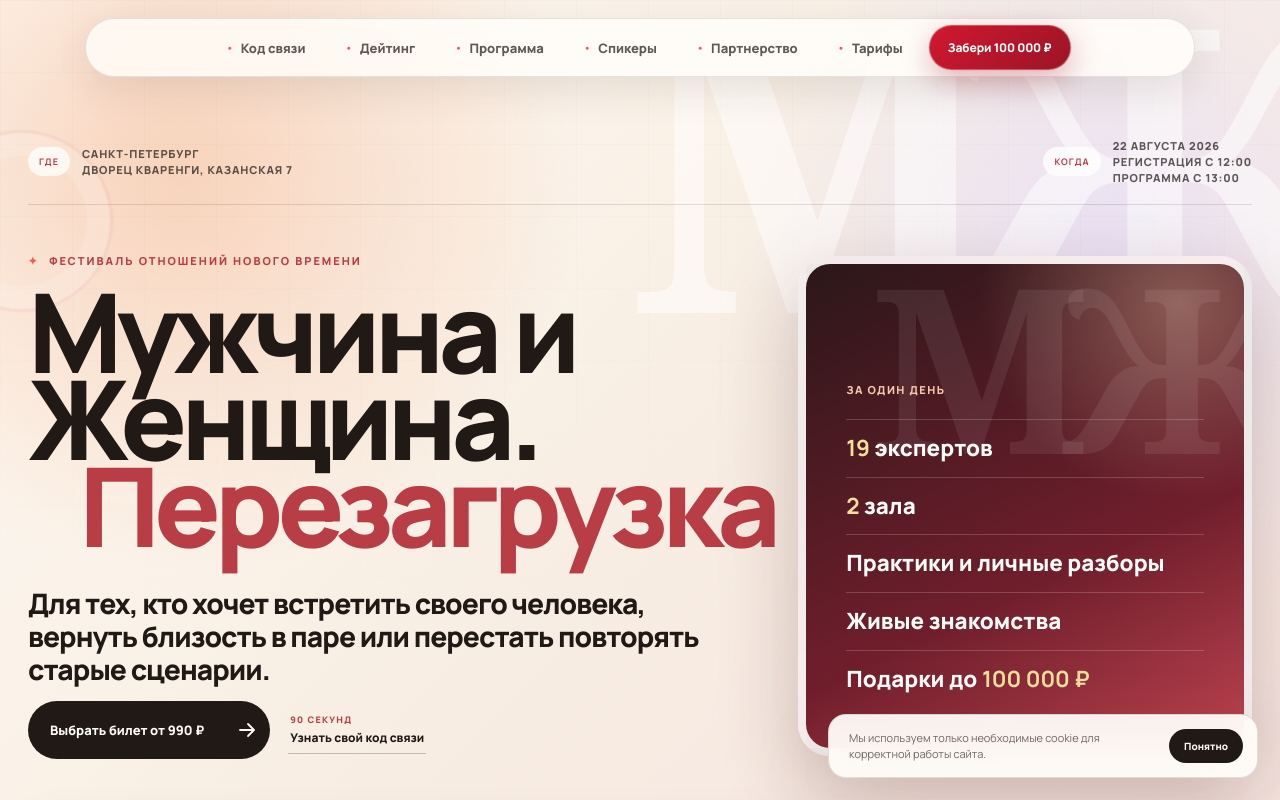
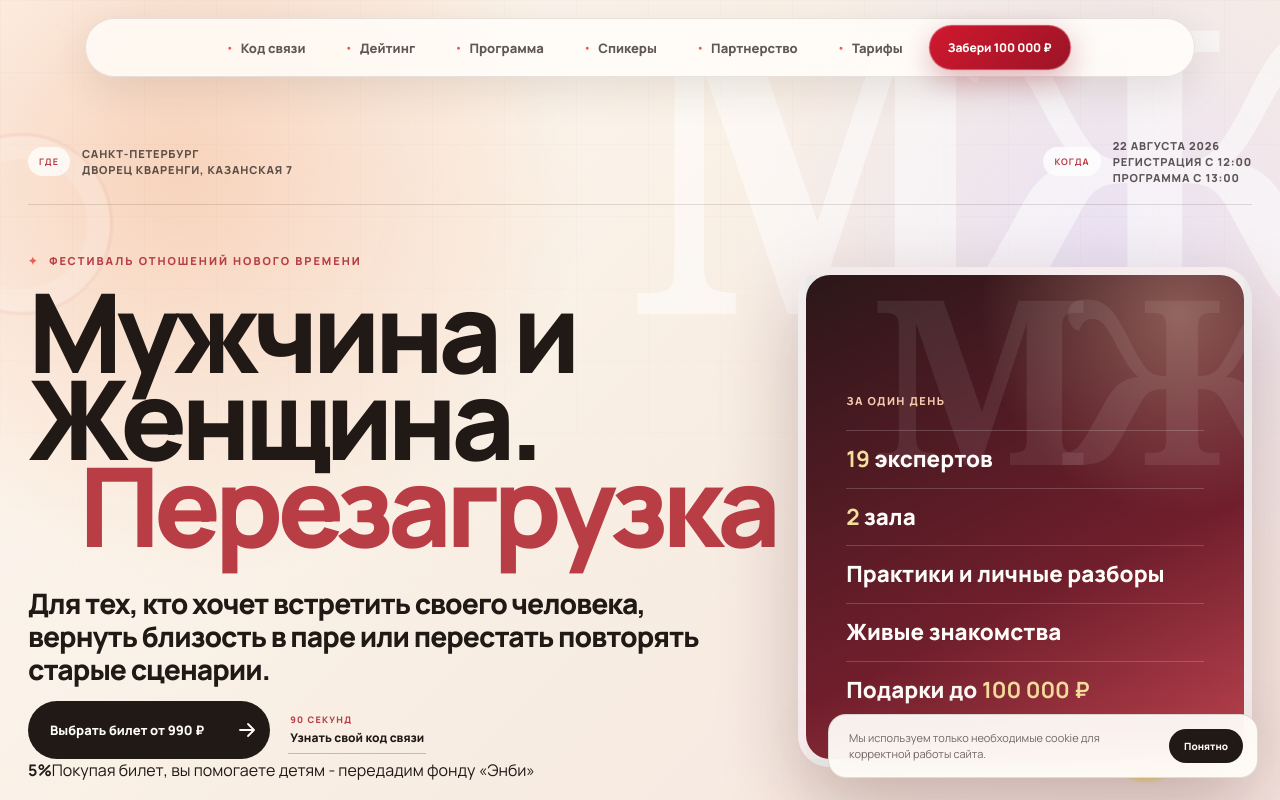
Before and after one commit to aopetrukhin-maker/menwoman-site, a Next.js app: page / in a window 1280 px wide. Shown: the top 800 px of the page. Built offline with nearby package versions, Linux system fonts and the light colour scheme.

Commit message:
Добавить упоминание фонда на главный экран

```diff
--- a/app/page.tsx
+++ b/app/page.tsx
@@ -1019,7 +1019,7 @@ function PricingSection() {
           <p>Главная разница видна сразу. Полный состав можно открыть внутри карточки.</p>
         </div>
 
-        <article className="charity-impact-card" aria-labelledby="charity-impact-title">
+        <article className="charity-impact-card" id="charity-impact" aria-labelledby="charity-impact-title">
           <div className="charity-impact-stat" aria-label="Пять процентов с каждого билета">
             <strong>5%</strong>
             <span>с каждого билета</span>
@@ -1424,6 +1424,10 @@ export default function Home() {
                 <a className="primary-button hero-button" href="#pricing"><span>Выбрать билет от 990 ₽</span><i className="button-icon"><ArrowIcon /></i></a>
                 <a className="hero-quiz-link" href="#connection-code"><b>90 секунд</b><span>Узнать свой код связи</span></a>
               </div>
+              <a className="hero-charity-note" href="#charity-impact" aria-label="Подробнее о помощи фонду Энби">
+                <strong>5%</strong>
+                <span>Покупая билет, вы помогаете детям - передадим фонду «Энби»</span>
+              </a>
             </div>
             <div className="hero-facts-card" aria-label="Что будет на фестивале">
               <span>За один день</span>
```
